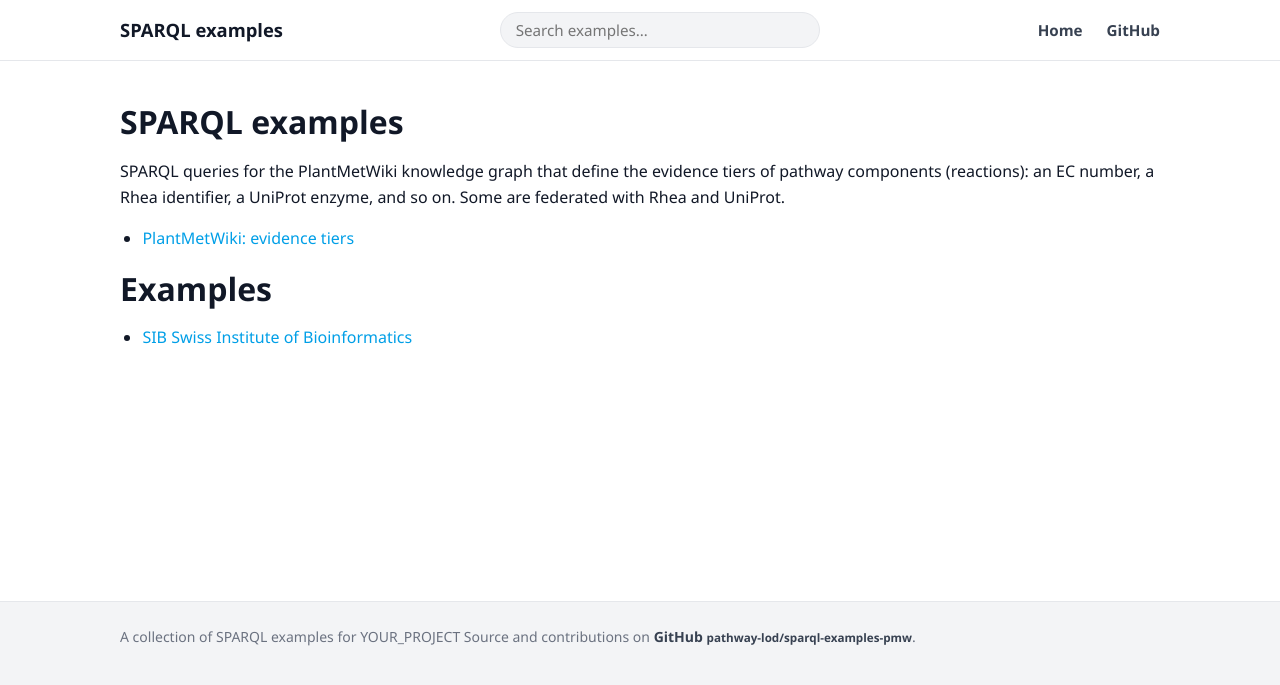
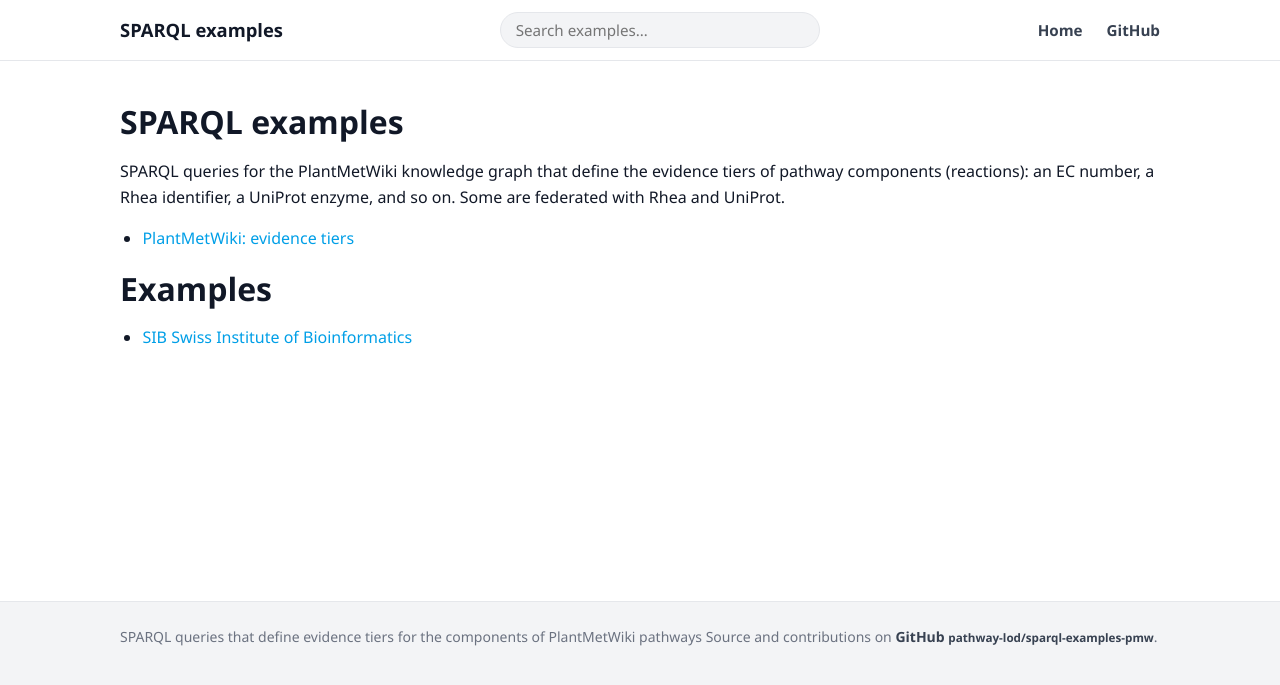
Before and after one commit to pathway-lod/sparql-examples-pmw, a Jekyll site: the page built from index.md, in a window 1280 px wide. Shown: the top 685 px of the page. Built offline with Jekyll 4.4.1, drawn with Linux system fonts in a browser that asks for light colours; our own code applies the rules of GitHub Pages for plain Markdown files; comment, search, counter and statistics services are not loaded.

Commit message:
Publish the pages from main (the template used master), set the site description, exclude helper files from the site
Co-Authored-By: Claude Sonnet 5.5 <noreply@anthropic.com>

```diff
--- a/_config.yml
+++ b/_config.yml
@@ -1,5 +1,14 @@
 markdown: GFM
 
 title: SPARQL examples
-description: A collection of SPARQL examples for YOUR_PROJECT
+description: SPARQL queries that define evidence tiers for the components of PlantMetWiki pathways
 # logo: /assets/images/logo.svg
+
+exclude:
+  - run_examples.py
+  - requirements.txt
+  - examples-local
+  - Dockerfile
+  - Gemfile
+  - Gemfile.lock
+  - .venv
```
Also changed, not shown: .github/workflows/publish_github_pages.yml.
